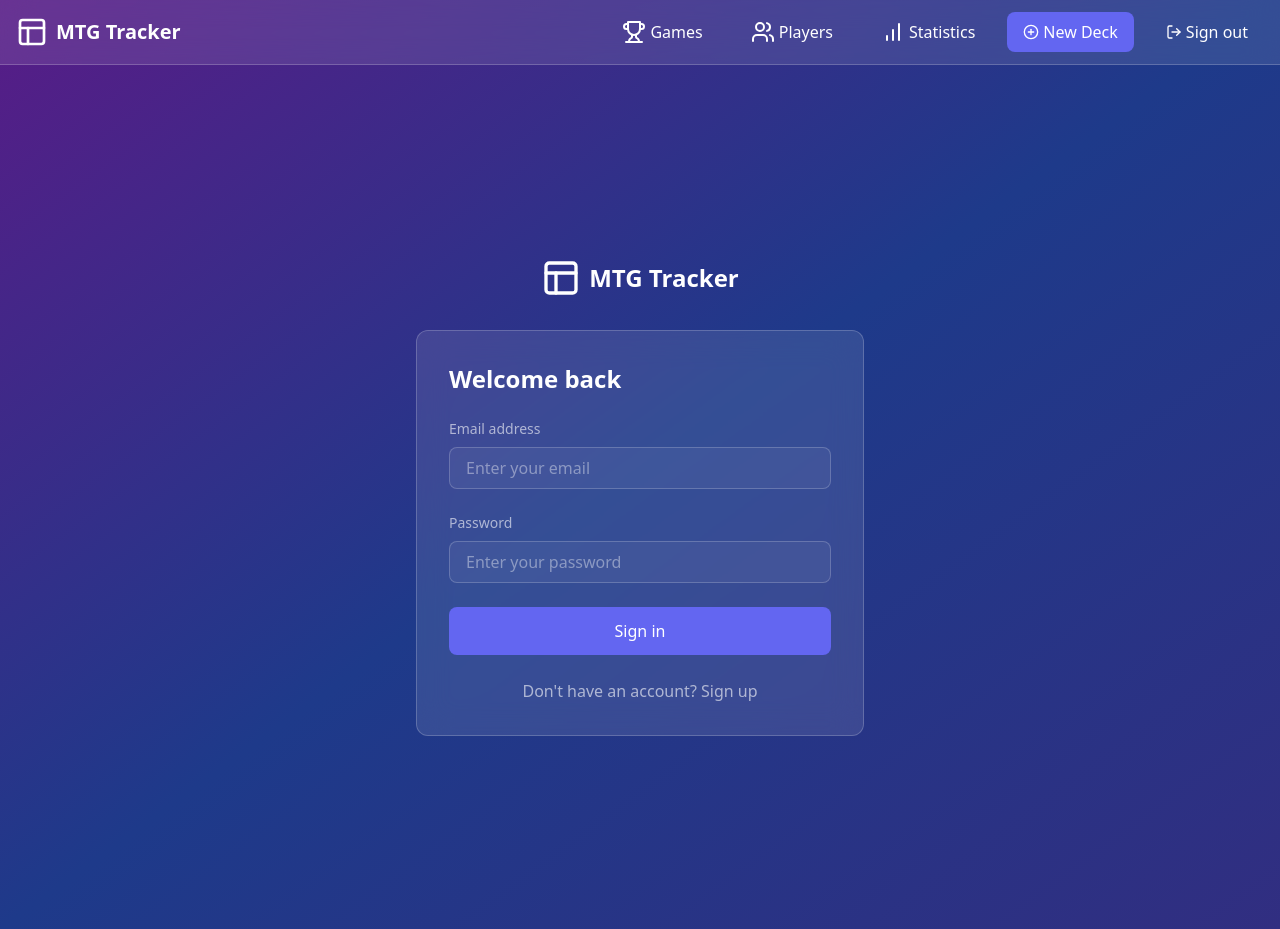
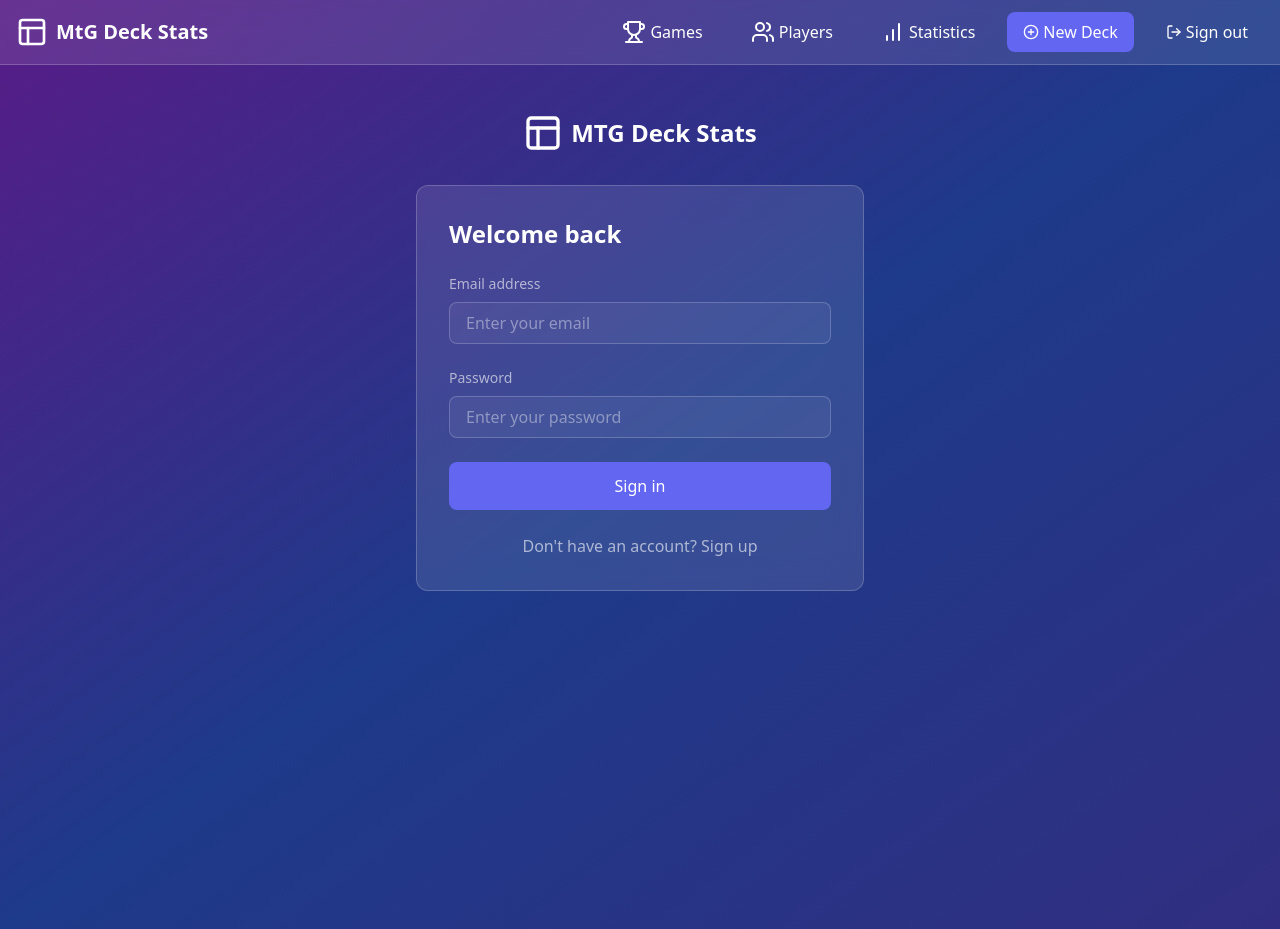
Before and after one commit to johanbolofsson/mtgdecks-bolt, a React (Vite) app: page /login in a window 1280 px wide. Built offline with nearby package versions, Linux system fonts and the light colour scheme.

Commit message:
Change title and name

```diff
--- a/index.html
+++ b/index.html
@@ -4,7 +4,7 @@
     <meta charset="UTF-8" />
     <link rel="icon" type="image/svg+xml" href="/vite.svg" />
     <meta name="viewport" content="width=device-width, initial-scale=1.0" />
-    <title>MTG Tracker: Track your games</title>
+    <title>MtG Deck Stats: Track your games</title>
   </head>
   <body>
     <div id="root"></div>
--- a/src/App.tsx
+++ b/src/App.tsx
@@ -30,7 +30,7 @@ function AppContent() {
           <div className="flex items-center justify-between h-16">
             <Link to="/" className="flex items-center space-x-2">
               <Layout className="w-8 h-8 text-white" />
-              <span className="text-xl font-bold text-white">MTG Tracker</span>
+              <span className="text-xl font-bold text-white">MtG Deck Stats</span>
             </Link>
 
             {/* Mobile menu button */}
--- a/src/pages/Login.tsx
+++ b/src/pages/Login.tsx
@@ -32,12 +32,12 @@ function Login() {
   };
 
   return (
-    <div className="min-h-screen flex items-center justify-center p-4">
+    <div className="min-h-screen flex justify-center p-4">
       <div className="w-full max-w-md">
         <div className="flex justify-center mb-8">
           <div className="flex items-center space-x-2">
             <Layout className="w-10 h-10 text-white" />
-            <span className="text-2xl font-bold text-white">MTG Tracker</span>
+            <span className="text-2xl font-bold text-white">MTG Deck Stats</span>
           </div>
         </div>
 
```
Also changed, not shown: 4 other files (tests, documents, lock files or other folders).
